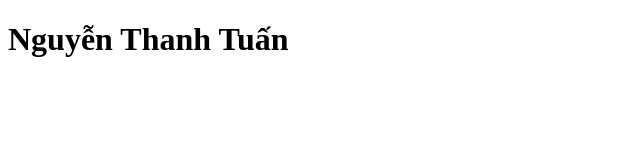
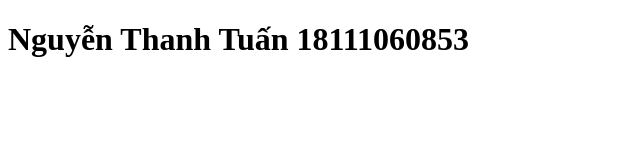
Before and after one commit to tuantuana/123123, a plain HTML site: page index.html in a window 1280 px wide. Shown: the whole page, without its empty margins (0-640 px from the left). Drawn offline with Linux system fonts and the light colour scheme.

Commit message:
tuan sua 1

```diff
--- a/index.html
+++ b/index.html
@@ -7,6 +7,6 @@
     <title>Document</title>
 </head>
 <body>
-    <h1> Nguyễn Thanh Tuấn </h1>
+    <h1> Nguyễn Thanh Tuấn 18111060853 </h1>
 </body>
 </html>
```
